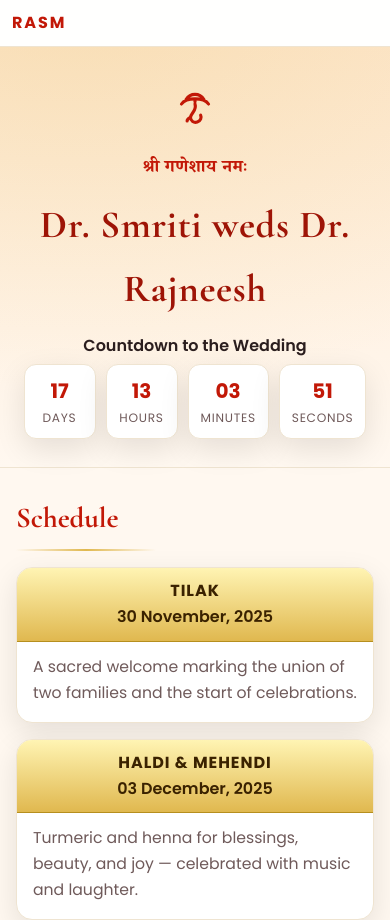
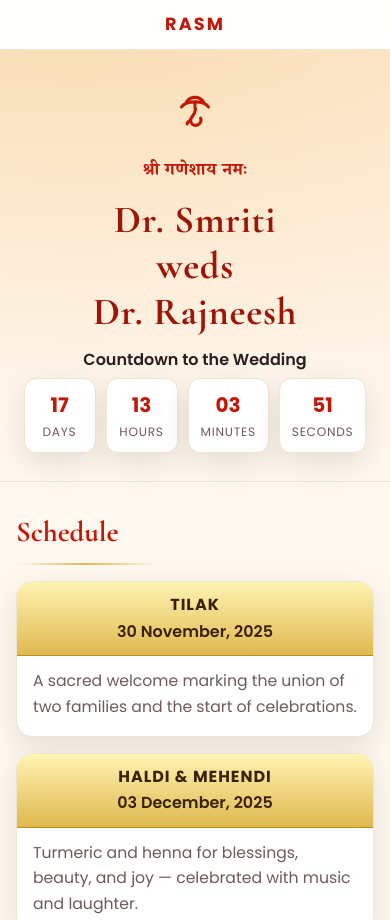
Before and after one commit to soahamsundrammyk/rasm, a plain HTML site: page index.html in a window 390 px wide. Shown: the top 920 px of the page. Drawn offline with nearby package versions, Linux system fonts and the light colour scheme.

Commit message:
Update index.html

```diff
--- a/index.html
+++ b/index.html
@@ -93,6 +93,9 @@ body{
   letter-spacing:.02em;
   color: var(--red-2);
 }
+
+/* Show line breaks only on phones */
+.only-phone { display: none; }
 
 /* Countdown */
 .countdown-label{margin: 12px 0 4px; font-weight: 600; color: var(--ink); font-size:1rem}
@@ -270,7 +273,28 @@ body{
   .venue{grid-template-columns:1fr}
   .gallery{grid-template-columns:1fr}
   .cd{min-width:72px}
+
+  /* Phone-only hero title stacking & tuning */
+  .only-phone{ display:block; }
+  .hero-title{ line-height:1.2; }
 }
+
+@media (max-width: 720px){
+  .nav-inner {
+    justify-content: center;
+  }
+
+  .brand {
+    margin: 0 auto;
+    text-align: center;
+    font-size: 1.1rem;
+  }
+
+  .navlinks {
+    display: none; /* already there; keeps links hidden on mobile */
+  }
+}
+
 </style>
 </head>
 <body>
@@ -307,7 +331,13 @@ body{
       <div class="mantra-text">श्री गणेशाय नमः</div>
     </div>
 
-    <h1 class="hero-title">Dr. Smriti weds Dr. Rajneesh</h1>
+    <h1 class="hero-title">
+      Dr. Smriti
+      <br class="only-phone">
+      weds
+      <br class="only-phone">
+      Dr. Rajneesh
+    </h1>
 
     <!-- Countdown -->
     <div class="countdown-label">Countdown to the Wedding</div>
```
